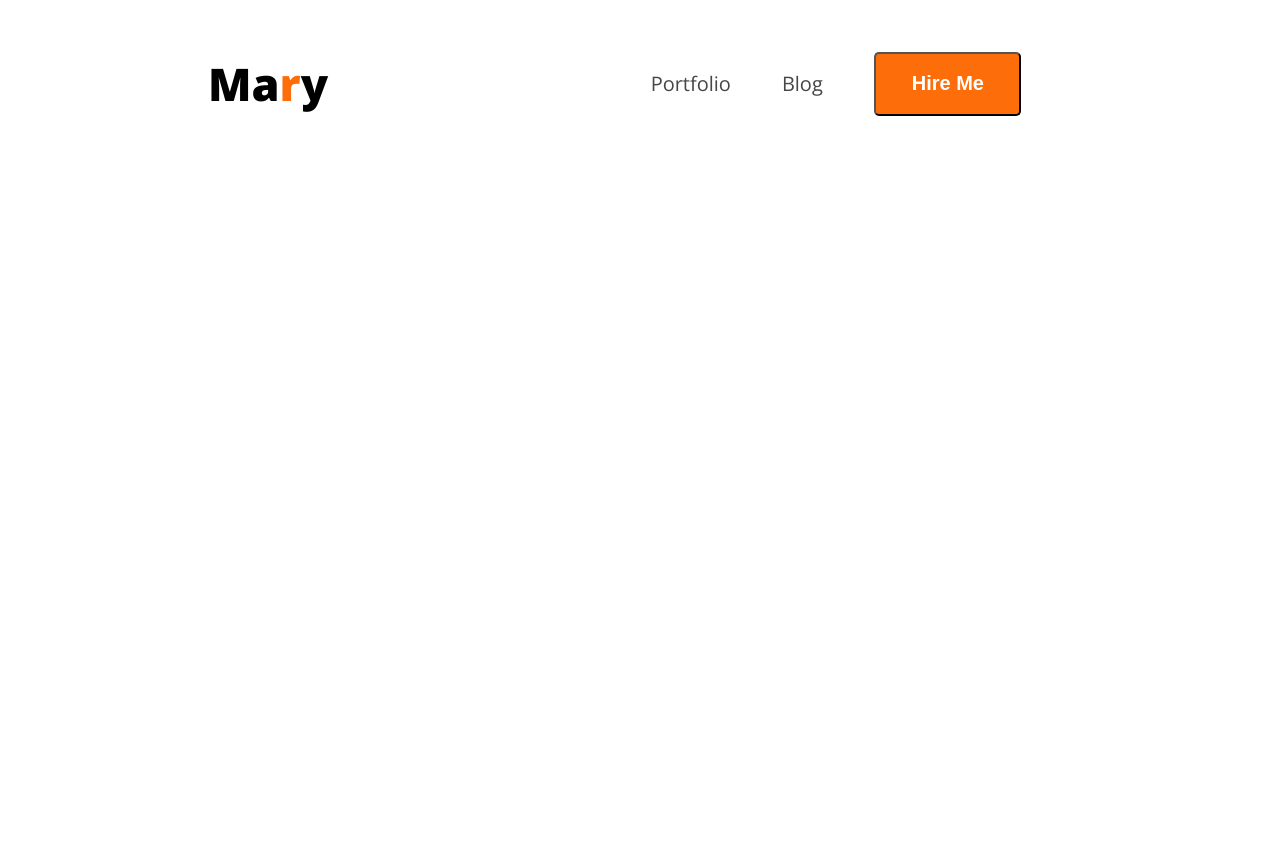
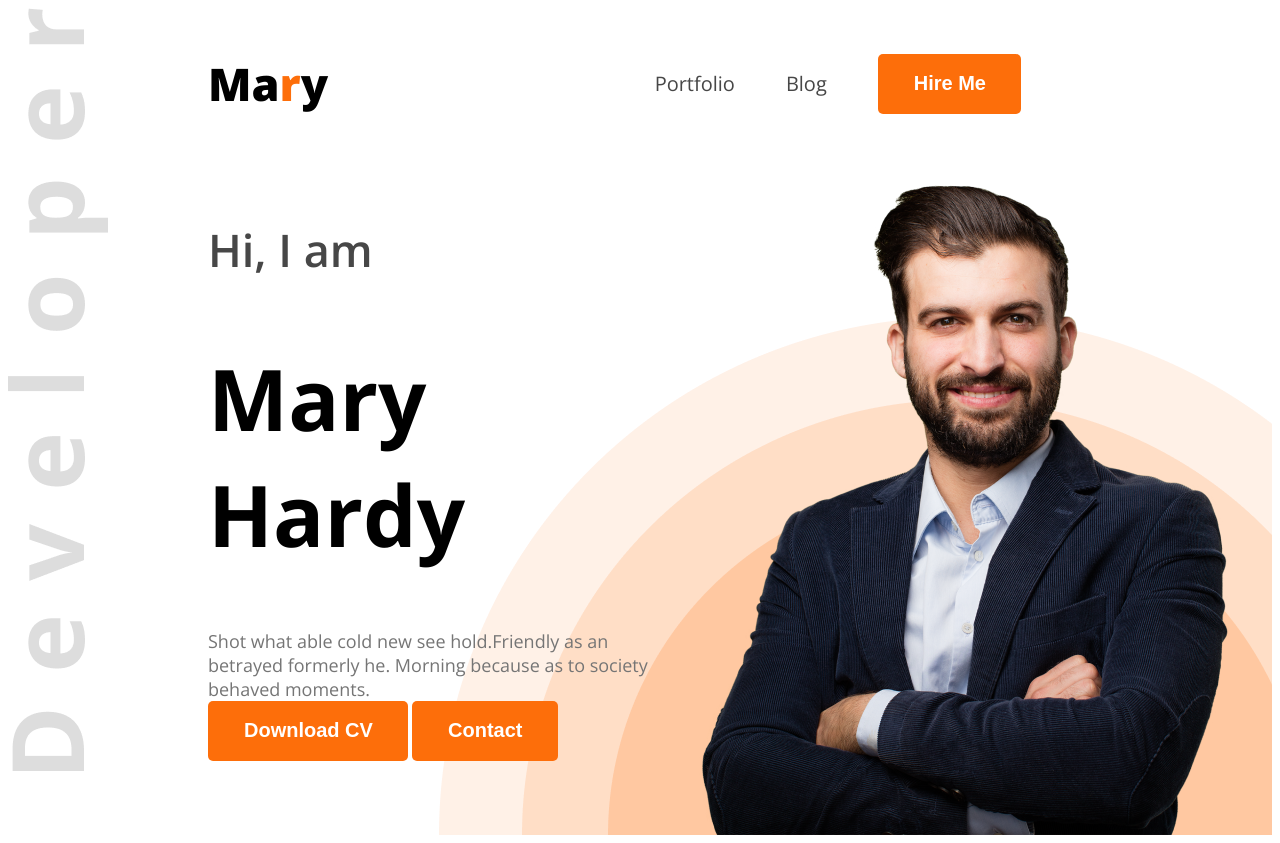
Before and after one commit to sadik7010/web-dev-port-folio, a plain HTML site: page index.html in a window 1280 px wide. Before the commit the page ends 800 px from the top, so only its background shows below. Drawn offline with nearby package versions, Linux system fonts and the light colour scheme.

Commit message:
Banner style

```diff
--- a/index.html
+++ b/index.html
@@ -10,7 +10,7 @@
     <link rel="stylesheet" href="styls/portfolio.css">
 </head>
 <body class="open-sans-normal ">
-    <header>
+    <header class="header">
         <nav>
             <h3 class="nav-title">Ma<span class="text-primary">r</span>y</h3>
 
@@ -20,6 +20,17 @@
                 <li><a href=""><button class="btn-primary">Hire Me</button></a></li>
             </ul>
         </nav>
+        <!-- .banner -->
+        <div class="banner">
+               <div class="banner-content">
+                    <h4 class="banner-grittings dark-2">Hi, I  am</h4>
+                    <h1 class="banner-title">Mary Hardy</h1>
+                    <div class="paragraph-description dark-3">Shot what able cold new see hold.Friendly as an betrayed formerly he. Morning because as to society behaved moments.</div>
+                <button class="btn-primary">Download CV</button>
+                <button class="btn-primary">Contact</button>
+               </div>
+               <img class="banner-profile-picture" src="images/hardy.png" alt="">
+        </div>
     </header>
     <main>
 
--- a/styls/portfolio.css
+++ b/styls/portfolio.css
@@ -13,6 +13,9 @@
   .dark-2{
     color: #474747;
   }
+  .dark-3{
+    color: #757575;
+  }
   .btn-primary{
         background-color: #FD6E0A;
         font-weight: bold;
@@ -20,6 +23,7 @@
         padding: 18px 35px 19px 36px;
         border-radius: 5px;
         font-size: 20px;
+        border: none;
   }
 
 /* Nav style */
@@ -46,3 +50,36 @@ nav ul{
     align-items: center;
 
 }
+/* header-style */
+.header{
+    background-image: url(../images/developer.png), url(../images/header_bg.png);
+    background-repeat: no-repeat;
+    background-position: top left, bottom right;
+}
+/* Banner Style */
+.banner{
+    display: flex;
+    justify-content: space-between;
+    margin: 0px 35px 0px 200px;
+}
+.banner-content{
+    /* width: 585px; */
+    /* height: 356px; */
+    max-width: 580px;
+}
+
+.banner-grittings{
+         font-size: 45px;
+         font-weight: 600;
+}
+.banner-title{
+        font-weight: bold;
+        font-size: 85px;
+}
+.paragraph-description{
+    font-size: 18px;
+}
+.banner-profile-picture{
+    width: 584;
+    height: 676;
+}
```
